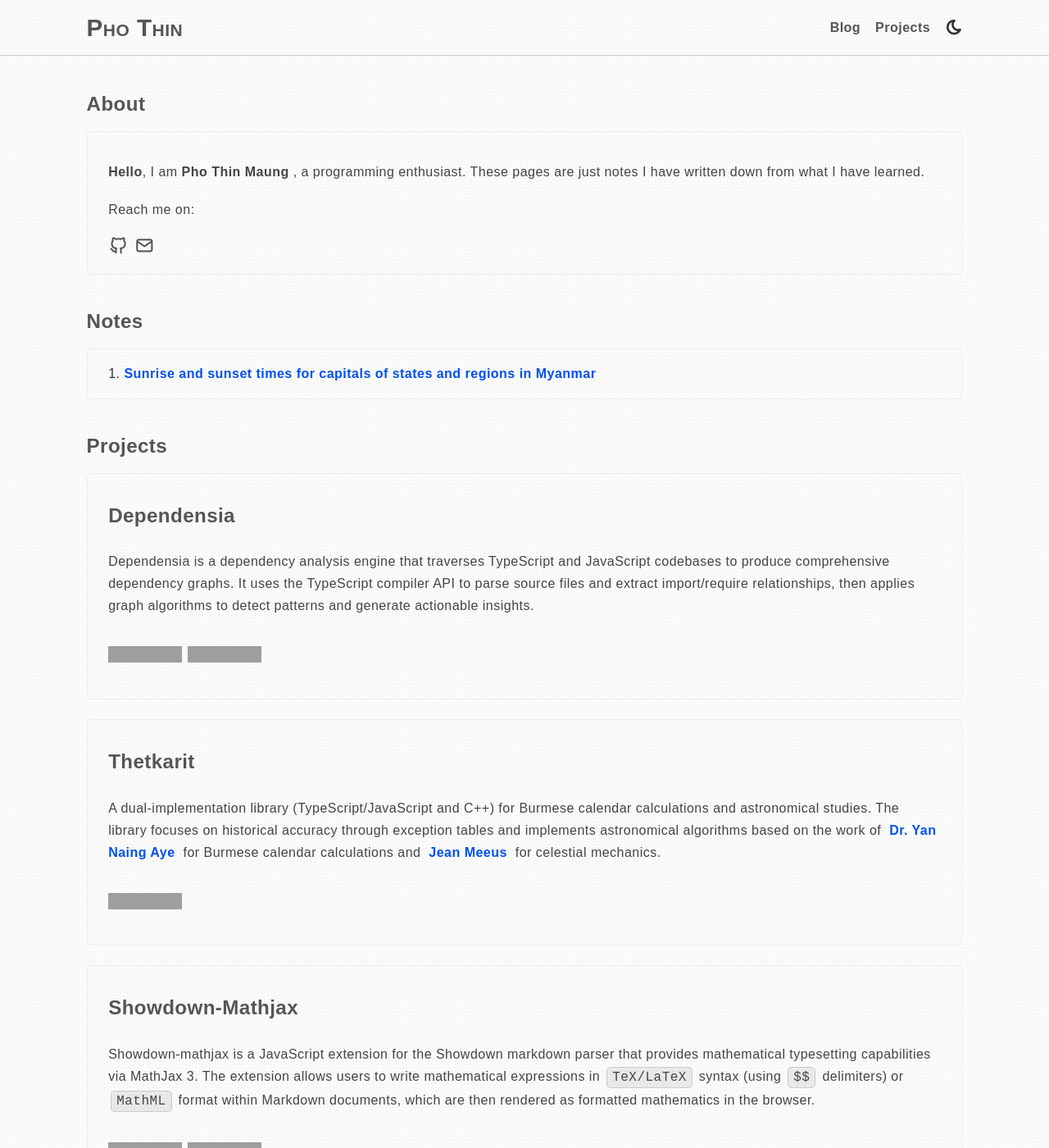
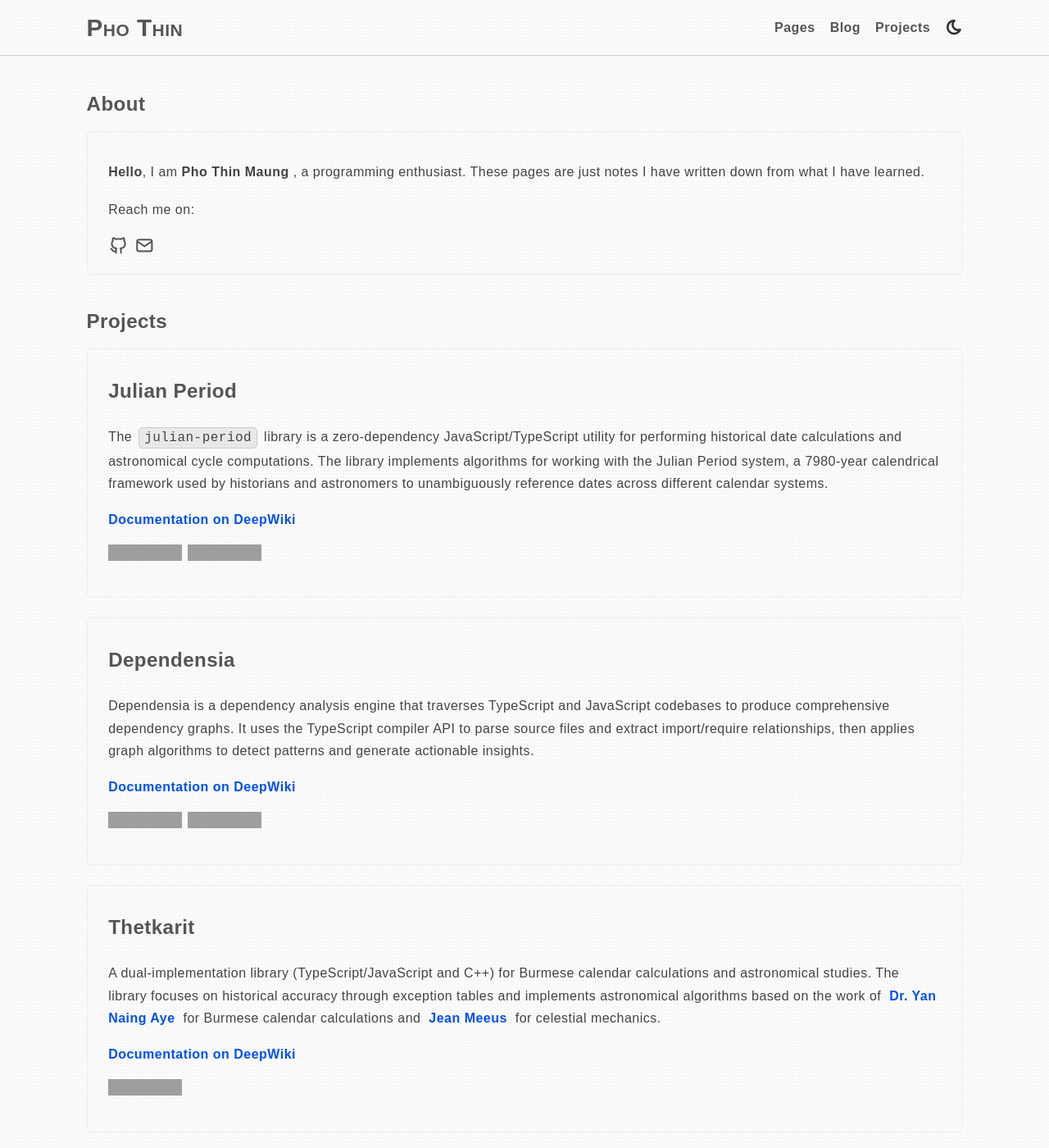
Before and after one commit to phothinmg/ptm, a Jekyll site: the page built from app/index.html, in a window 1280 px wide and 1400 px high. Shown: the whole window at 82% size. Built offline with Jekyll 4.4.1, drawn with Linux system fonts in a browser that asks for light colours; some web fonts are replaced; some of the changed text lies outside the part shown; grey boxes are pictures that could not be loaded.

Commit message:
modified:   _config.yml

```diff
--- a/_config.yml
+++ b/_config.yml
@@ -15,3 +15,6 @@ jekyll-minifier:
   compress_css: false
 plugins_dir: plugins
 textile_ext: "textile,txtl,tl"
+collections:
+  pages:
+    output: true
--- a/app/_includes/navigation.html
+++ b/app/_includes/navigation.html
@@ -2,6 +2,7 @@
   <nav>
     <a href="/" class="logo"> Pho Thin </a>
     <div>
+      <a href="/pages">Pages</a>
       <a href="/blog">Blog</a>
       <a href="/#projects">Projects</a>
       <button type="button" class="theme-btn" id="theme-btn">
--- a/app/_includes/projects.html
+++ b/app/_includes/projects.html
@@ -1,4 +1,46 @@
 <h3 id="projects">Projects</h3>
+<!--  -->
+<div class="box">
+  <h3 class="project-title">Julian Period</h3>
+  <p>
+    The <code>julian-period</code> library is a zero-dependency
+    JavaScript/TypeScript utility for performing historical date calculations
+    and astronomical cycle computations. The library implements algorithms for
+    working with the Julian Period system, a 7980-year calendrical framework
+    used by historians and astronomers to unambiguously reference dates across
+    different calendar systems.
+  </p>
+  <a
+    href="https://deepwiki.com/phothinmg/julian-period"
+    target="_blank"
+    rel="noopener noreferrer"
+    >Documentation on DeepWiki</a
+  >
+  <div class="badge">
+    <a
+      href="https://github.com/phothinmg/julian-period"
+      aria-label="dependensia-github"
+      target="_blank"
+      rel="noopener"
+    >
+      <img
+        alt="Static Badge"
+        src="https://img.shields.io/badge/github-repo-blue?style=flat&logo=github"
+      />
+    </a>
+    <a
+      href="https://www.npmjs.com/package/@phothinmaung/julian-period"
+      aria-label="dependensia-npm"
+      target="_blank"
+      rel="noopener"
+    >
+      <img
+        alt="Static Badge"
+        src="https://img.shields.io/badge/npm-package-red?style=flat&logo=npm"
+      />
+    </a>
+  </div>
+</div>
 <!-- 1 -->
 <div class="box">
   <h3 class="project-title">Dependensia</h3>
@@ -9,9 +51,15 @@
     relationships, then applies graph algorithms to detect patterns and generate
     actionable insights.
   </p>
+  <a
+    href="https://deepwiki.com/phothinmg/julian-period"
+    target="_blank"
+    rel="noopener noreferrer"
+    >Documentation on DeepWiki</a
+  >
   <div class="badge">
     <a
-      href="https://github.com/phothinmg/dependensia"
+      href="https://deepwiki.com/phothinmg/dependensia"
       aria-label="dependensia-github"
       target="_blank"
       rel="noopener"
@@ -59,6 +107,12 @@
     </a>
     for celestial mechanics.
   </p>
+  <a
+    href="https://deepwiki.com/phothinmg/thetkarit"
+    target="_blank"
+    rel="noopener noreferrer"
+    >Documentation on DeepWiki</a
+  >
   <div class="badge">
     <a
       href="https://github.com/phothinmg/thetkarit"
@@ -84,6 +138,12 @@
     <code>MathML</code> format within Markdown documents, which are then
     rendered as formatted mathematics in the browser.
   </p>
+  <a
+    href="https://deepwiki.com/burmajs/showdown-mathjax"
+    target="_blank"
+    rel="noopener noreferrer"
+    >Documentation on DeepWiki</a
+  >
   <div class="badge">
     <a
       href="https://github.com/burmajs/showdown-mathjax"
@@ -109,38 +169,3 @@
     </a>
   </div>
 </div>
-<!-- 4 -->
-<div class="box">
-  <h3 class="project-title">Msmark</h3>
-  <p>
-    Msmark is a tiny, zero-dependency Markdown parser that converts a subset of
-    Markdown into simple, lightweight HTML. It supports headings, paragraphs,
-    lists, code blocks (with optional highlighting), as, imgs (including
-    reference-style definitions), tables, blockquotes and common inline
-    formatting.
-  </p>
-  <div class="badge">
-    <a
-      href="https://github.com/phothinmg/msmark"
-      aria-label="masmark-github"
-      target="_blank"
-      rel="noopener"
-    >
-      <img
-        alt="Static Badge"
-        src="https://img.shields.io/badge/github-repo-blue?style=flat&logo=github"
-      />
-    </a>
-    <a
-      href="https://www.npmjs.com/package/msmark"
-      aria-label="msmark-npm"
-      target="_blank"
-      rel="noopener"
-    >
-      <img
-        alt="Static Badge"
-        src="https://img.shields.io/badge/npm-package-red?style=flat&logo=npm"
-      />
-    </a>
-  </div>
-</div>
--- a/app/mm-daytime.html
+++ b/app/_pages/mm-daytime.html
@@ -1,7 +1,6 @@
 ---
 layout: default
 title: Sunrise and sunset times for capitals of states and regions in Myanmar
-permalink: /mm-cities-daytime/
 ---
 
 <div class="table_wrapper">
--- a/app/index.html
+++ b/app/index.html
@@ -3,6 +3,4 @@ layout: default
 title: Pho Thin
 ---
 
-{% include about.html %}
-{% include notes.html %}
-{% include projects.html %}
+{% include about.html %} {% include projects.html %}
```
Also changed, not shown: app/pages.html (added, +13 -0 lines).
